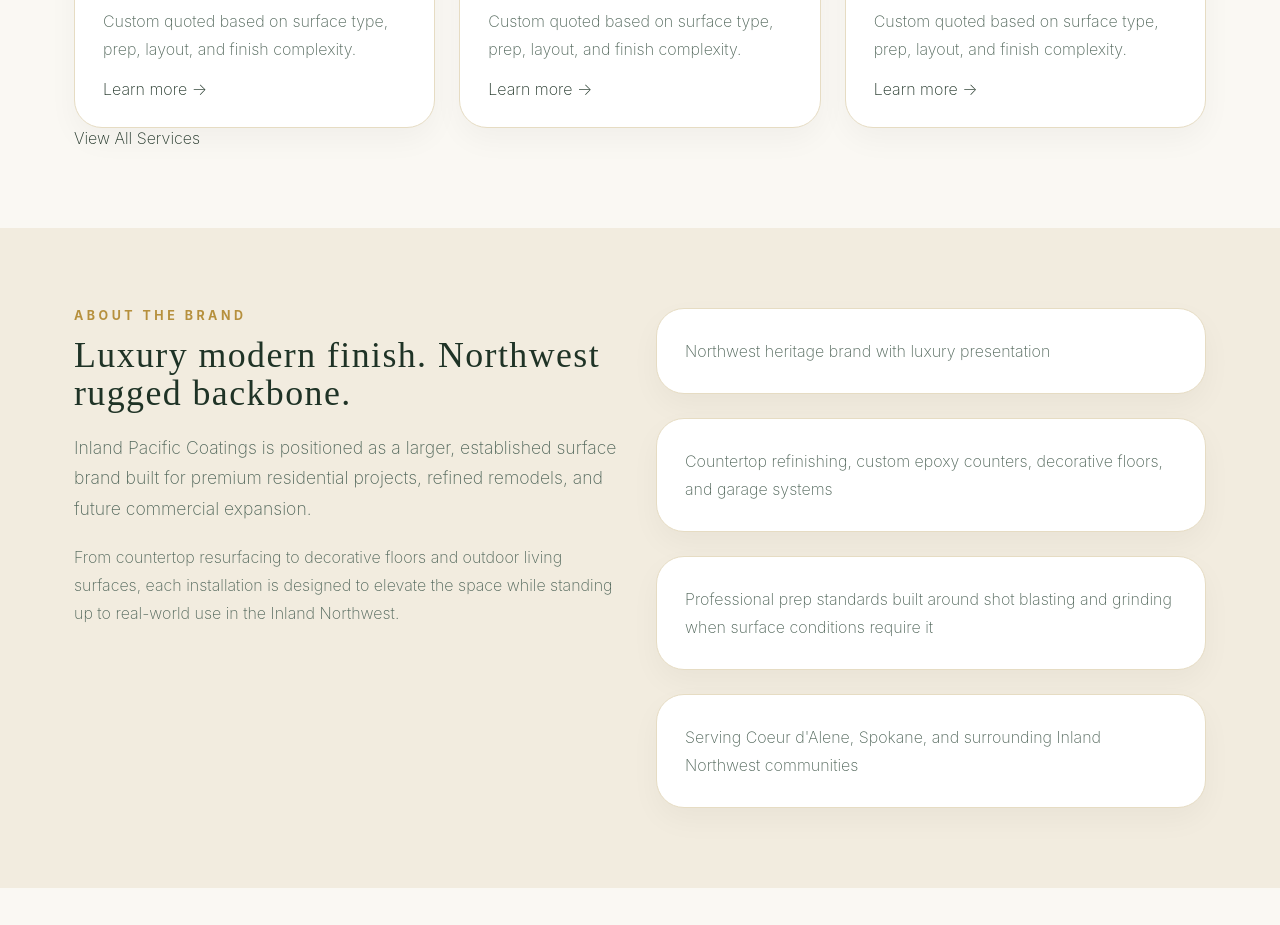
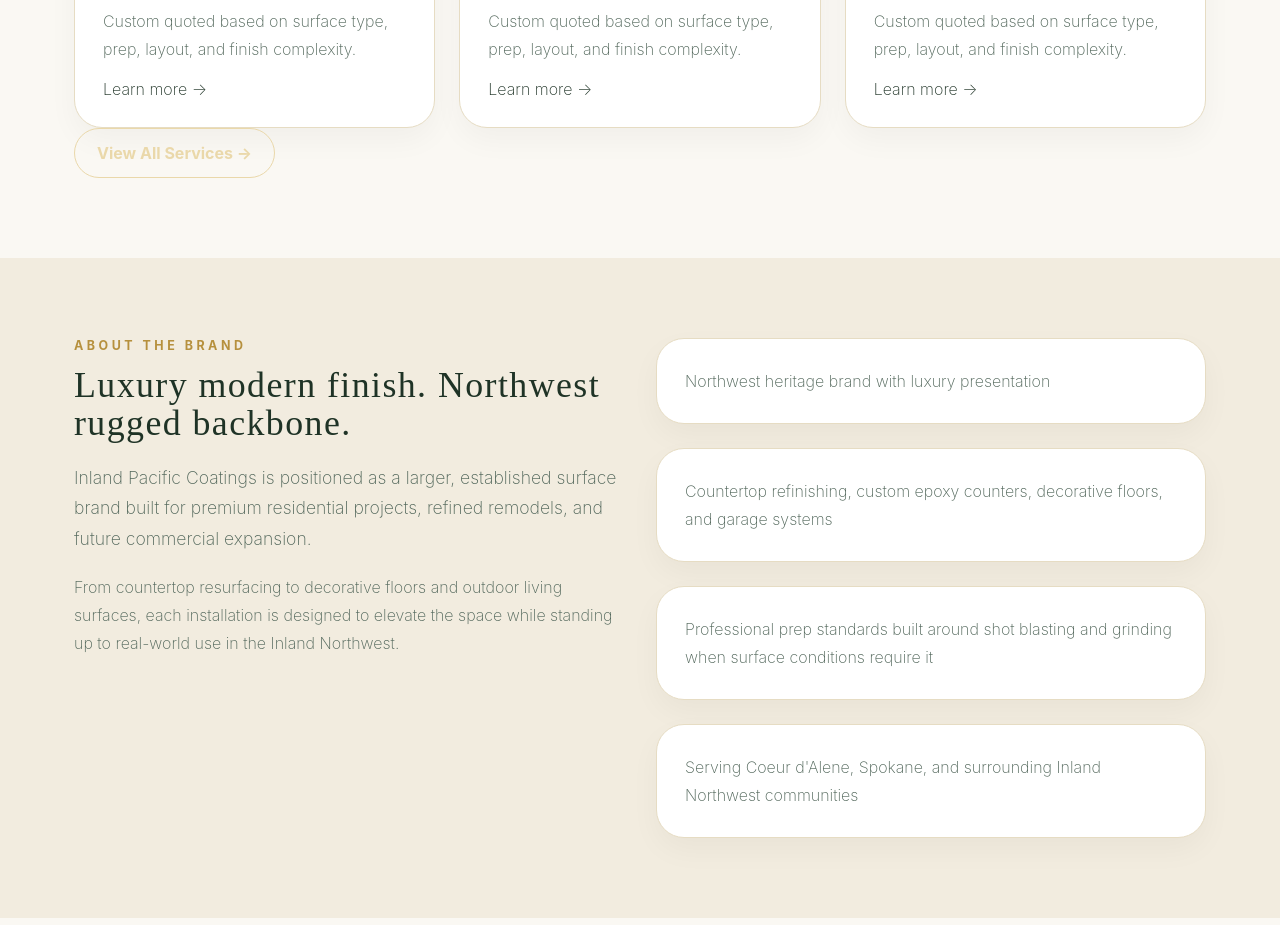
Before and after one commit to Kray93/Inland-Pacific-Coatings, a Next.js app: page / in a window 1280 px wide. Shown: the part 2100-3025 px from the top of the page. Built offline with nearby package versions, Linux system fonts and the light colour scheme; a web font is replaced by a local one.

Commit message:
Update service button page.tsx

```diff
--- a/app/page.tsx
+++ b/app/page.tsx
@@ -173,11 +173,11 @@
             ))}
           </div>
 
-          <div className="services-button-row">
-            <Link href="/services" className="services-button">
-              View All Services
-            </Link>
-          </div>
+         <div className="services-button-row">
+           <Link href="/services" className="btn btn-secondary services-view-all">
+             View All Services →
+           </Link>
+         </div>
         </div>
       </section>
 
```
